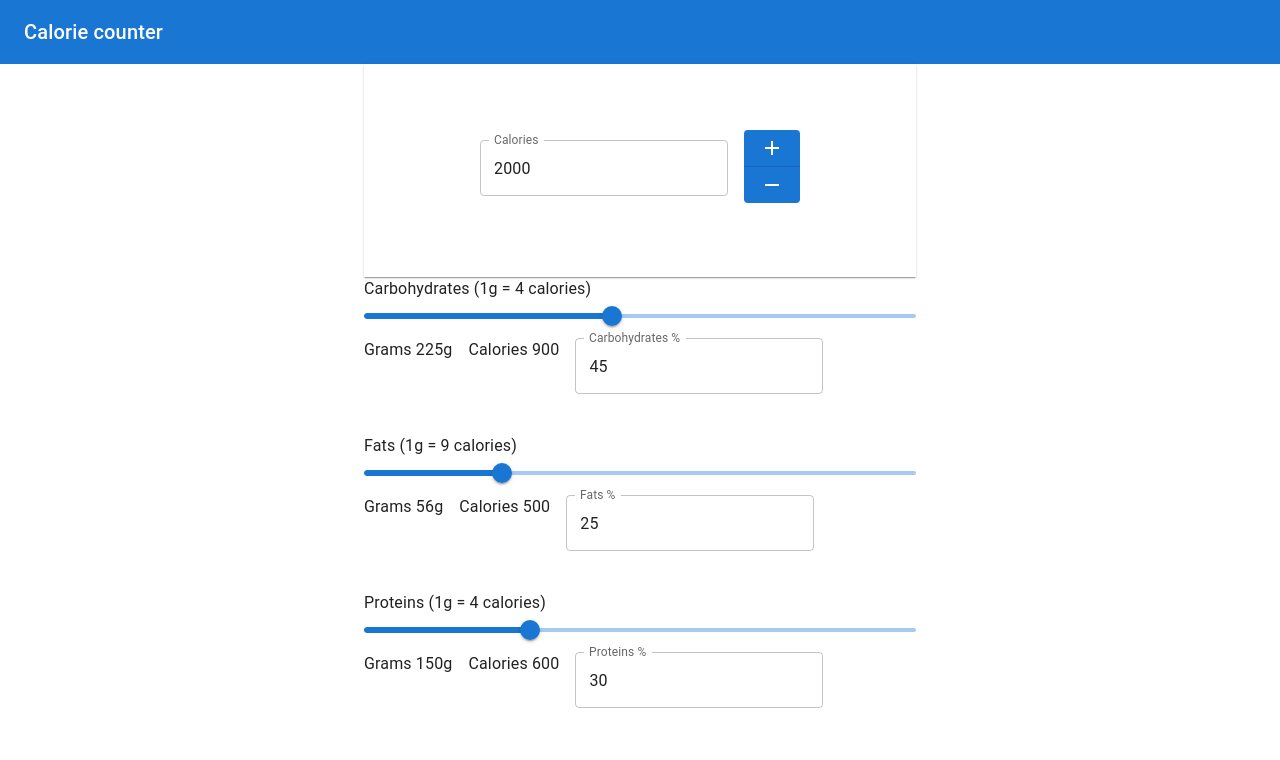
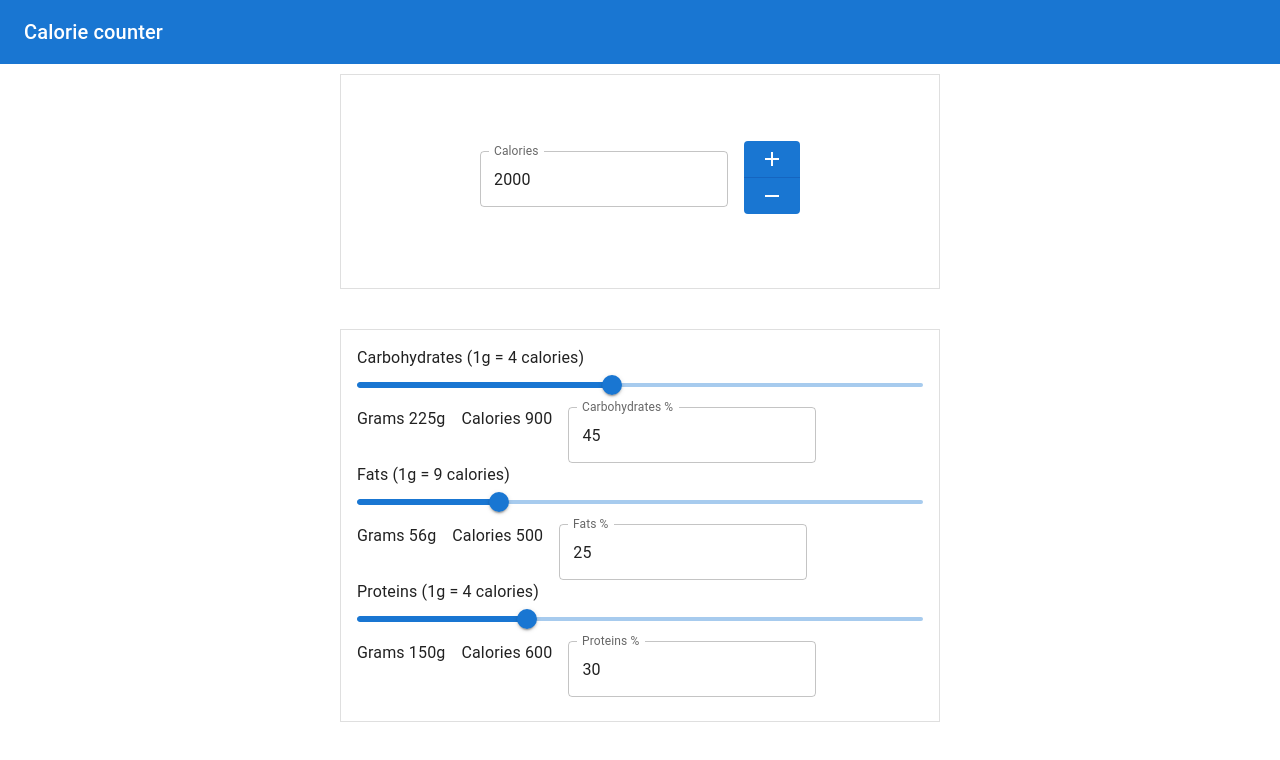
Before and after one commit to Aminomata/calorie-counter, a React (Create React App) app: page / in a window 1280 px wide. Shown: the top 760 px of the page. Built offline with nearby package versions, Linux system fonts and the light colour scheme.

Commit message:
feat: add axios & fix styles

```diff
--- a/package.json
+++ b/package.json
@@ -11,6 +11,7 @@
     "@testing-library/jest-dom": "^5.16.4",
     "@testing-library/react": "^13.3.0",
     "@testing-library/user-event": "^13.5.0",
+    "axios": "^0.27.2",
     "react": "^18.2.0",
     "react-dom": "^18.2.0",
     "react-redux": "^8.0.2",
--- a/src/components/CaloriesSlider/CaloriesSlider.jsx
+++ b/src/components/CaloriesSlider/CaloriesSlider.jsx
@@ -7,8 +7,6 @@ import './caloriesSlider.scss'
 const CaloriesSlider = () => {
   const calories = useSelector((state) => state.macro.calories)
   const dispatch = useDispatch()
-
-  console.log(calories)
 
   const handleSetCalories = (value) => dispatch(setCalories(value))
 
--- a/src/customComponents/customCardStyles.scss
+++ b/src/customComponents/customCardStyles.scss
@@ -1,3 +1,5 @@
 .card.MuiCard-root {
   border-radius: 0;
+  border: 1px solid #DFDFDF;
+  box-shadow: none;
 }
--- a/src/pages/MainPage/MainPage.jsx
+++ b/src/pages/MainPage/MainPage.jsx
@@ -9,13 +9,17 @@ import './mainPageStyles.scss'
 const MainPage = () => {
   return <>
     <HeaderComponent />
-    <Container maxWidth="sm">
-        <CustomCard>
-          <CaloriesSlider />
-        </CustomCard>
+    <Container className='mainContainer' maxWidth="sm">
+        <Stack spacing={5}>
+          <CustomCard>
+            <CaloriesSlider />
+          </CustomCard>
           <Stack spacing={5}>
-            {Object.values(macrosEnum).map(v => <MacroSlider key={v} macroType={v} />)}
+            <CustomCard>
+              {Object.values(macrosEnum).map(v => <MacroSlider key={v} macroType={v} />)}
+            </CustomCard>
           </Stack>
+        </Stack>
     </Container>
   </>
 }
--- a/src/pages/MainPage/mainPageStyles.scss
+++ b/src/pages/MainPage/mainPageStyles.scss
@@ -0,0 +1,3 @@
+.mainContainer.MuiContainer-root {
+  padding: 10px 0;
+}
```
Also changed, not shown: src/api/test.js (added, +10 -0 lines), 1 other file (tests, documents, lock files or other folders).
